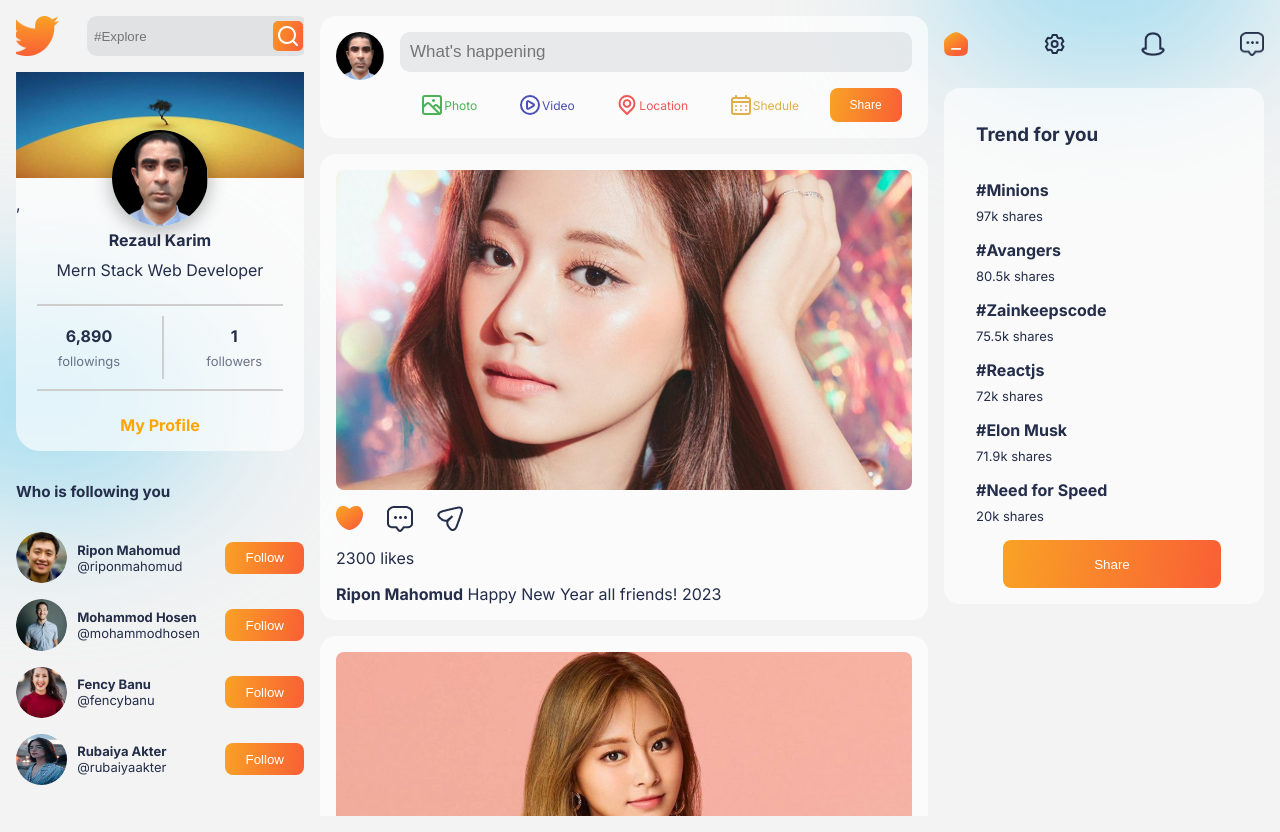
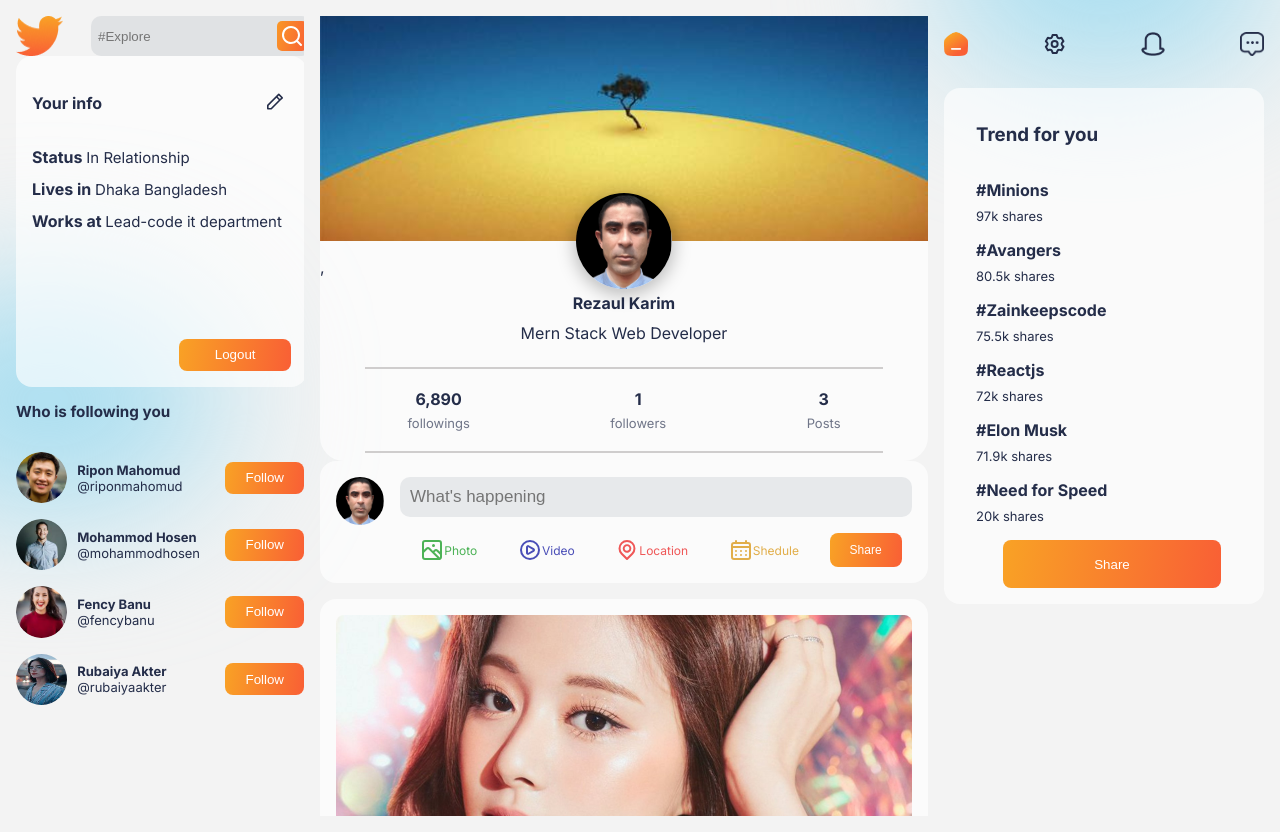
Before and after one commit to rezaul360/SocialMedia-Frontend, a React (Create React App) app: page / in a window 1280 px wide. Built offline with nearby package versions, Linux system fonts and the light colour scheme.

Commit message:
Complete the all Profile Page sections

```diff
--- a/src/App.js
+++ b/src/App.js
@@ -1,11 +1,13 @@
 import "./App.css";
 import Home from "./pages/home/Home";
+import Profile from "./pages/Profile/Profile";
 function App() {
   return (
     <div className="App">
       <div className="blur" style={{ top: "-18%", right: "0" }}></div>
       <div className="blur" style={{ top: "36%", left: "-8rem" }}></div>
-      <Home />
+      {/* <Home /> */}
+      <Profile />
     </div>
   );
 }
--- /dev/null
+++ b/src/components/InfoCard/InfoCard.css
@@ -0,0 +1,26 @@
+.InfoCard {
+  display: flex;
+  flex-direction: column;
+  gap: 0.75rem;
+  background-color: var(--cardColor);
+  padding: 1rem;
+  border-radius: 1rem;
+  width: 90%;
+}
+.InfoHead {
+  display: flex;
+  justify-content: space-between;
+  align-items: center;
+}
+.InfoHead > div:hover {
+  cursor: pointer;
+}
+.Info > span:nth-of-type(2) {
+  font-size: 15px;
+}
+.logout-button {
+  width: 7rem;
+  height: 2rem;
+  margin-top: 6rem;
+  align-self: flex-end;
+}
--- /dev/null
+++ b/src/components/InfoCard/InfoCard.jsx
@@ -0,0 +1,36 @@
+import React from "react";
+import "./InfoCard.css";
+import { UilPen } from "@iconscout/react-unicons";
+const InfoCard = () => {
+  return (
+    <div className="InfoCard">
+      <div className="InfoHead">
+        <h4>Your info</h4>
+        <div>
+          <UilPen width="2rem" height="1.2rem" />
+        </div>
+      </div>
+      <div className="Info">
+        <span>
+          <b>Status </b>
+        </span>
+        <span>In Relationship</span>
+      </div>
+      <div className="Info">
+        <span>
+          <b>Lives in </b>
+        </span>
+        <span>Dhaka Bangladesh</span>
+      </div>
+      <div className="Info">
+        <span>
+          <b>Works at </b>
+        </span>
+        <span>Lead-code it department</span>
+      </div>
+      <button className="Button logout-button">Logout</button>
+    </div>
+  );
+};
+
+export default InfoCard;
--- a/src/components/Post/Post.jsx
+++ b/src/components/Post/Post.jsx
@@ -13,7 +13,9 @@
         <img src={Comment} alt="" />
         <img src={Share} alt="" />
       </div>
-      <span>{data.likes} likes</span>
+      <span style={{ color: "var(--gray)", fontSize: "12px" }}>
+        {data.likes} likes
+      </span>
       <div className="ditails">
         <span>
           <b>{data.name}</b>
--- a/src/components/ProfileCard.jsx/ProfileCard.jsx
+++ b/src/components/ProfileCard.jsx/ProfileCard.jsx
@@ -4,6 +4,7 @@
 import "./ProfileCard.css";
 
 const ProfileCard = () => {
+  const ProfilePage = true;
   return (
     <div className="ProfileCard">
       <div className="ProfileImages">
@@ -27,10 +28,19 @@
             <span>1</span>
             <span>followers</span>
           </div>
+          {ProfilePage && (
+            <>
+              <div className="vl"></div>
+              <div className="follow">
+                <span>3</span>
+                <span>Posts</span>
+              </div>
+            </>
+          )}
         </div>
         <hr />
       </div>
-      <span>My Profile</span>
+      {ProfilePage ? "" : <span>My Profile</span>}
     </div>
   );
 };
--- /dev/null
+++ b/src/components/ProfileLeft/ProfileLeft.css
@@ -0,0 +1,4 @@
+.ProfileLeft {
+  height: 100vh;
+  overflow: auto;
+}
--- /dev/null
+++ b/src/components/ProfileLeft/ProfileLeft.jsx
@@ -0,0 +1,17 @@
+import React from "react";
+import "./ProfileLeft.css";
+import LogoSearch from "../LogoSearch/LogoSearch";
+import FollowersCard from "../FollowersCard/FollowersCard";
+import InfoCard from "../InfoCard/InfoCard";
+
+const ProfileLeft = () => {
+  return (
+    <div className="ProfileLeft">
+      <LogoSearch />
+      <InfoCard />
+      <FollowersCard />
+    </div>
+  );
+};
+
+export default ProfileLeft;
--- /dev/null
+++ b/src/pages/Profile/Profile.css
@@ -0,0 +1,13 @@
+.Profile {
+  position: relative;
+  display: grid;
+  grid-template-columns: 18rem auto 20rem;
+  gap: 1rem;
+}
+.Profile-center {
+  overflow: auto;
+  height: 100vh;
+  /* display: flex;
+  flex-direction: column;
+  gap: 1rem; */
+}
--- /dev/null
+++ b/src/pages/Profile/Profile.jsx
@@ -0,0 +1,21 @@
+import React from "react";
+import ProfileLeft from "../../components/ProfileLeft/ProfileLeft";
+import "./Profile.css";
+import ProfileCard from "../../components/ProfileCard.jsx/ProfileCard";
+import PostSide from "../../components/PostSide/PostSide";
+import RightSide from "../../components/RightSide/RightSide";
+
+const Profile = () => {
+  return (
+    <div className="Profile">
+      <ProfileLeft />
+      <div className="Profile-center">
+        <ProfileCard />
+        <PostSide />
+      </div>
+      <RightSide />
+    </div>
+  );
+};
+
+export default Profile;
```
